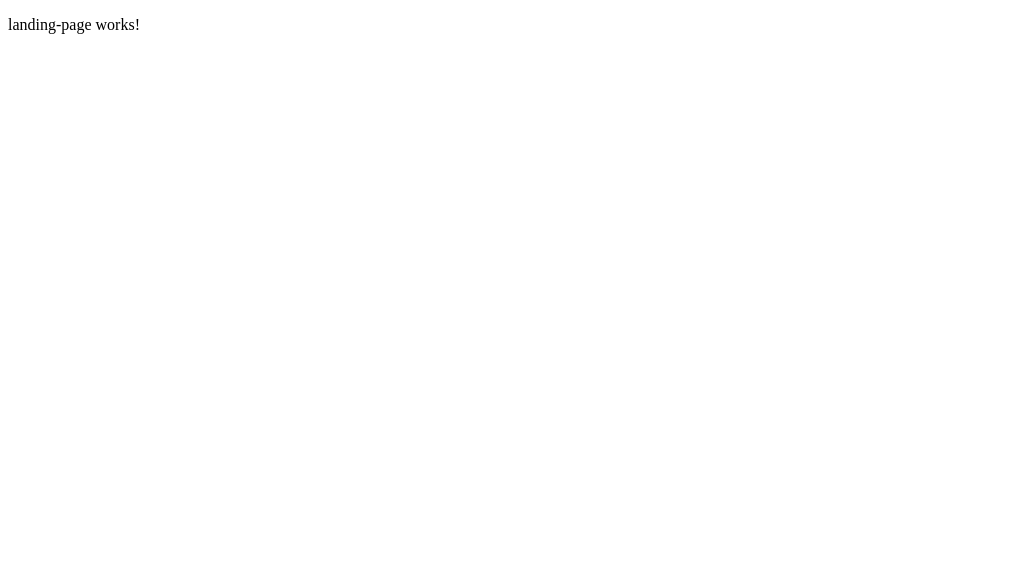
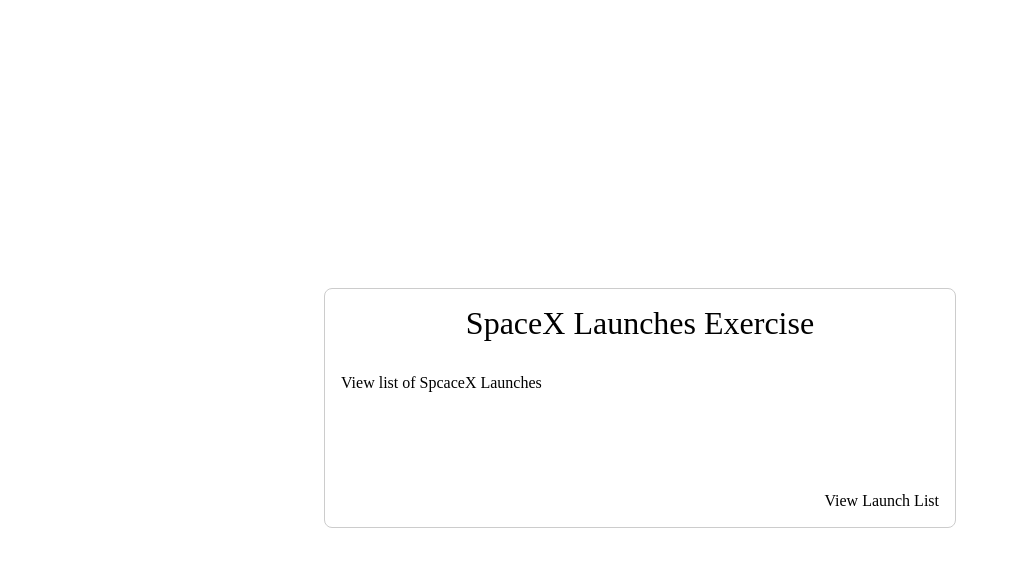
Before and after one commit to Terrence-Me/spaceX-launces, an Angular app: page / in a window 1280 px wide. Shown: the top 566 px of the page, without its empty margins (0-1011 px from the left). Built offline with nearby package versions, Linux system fonts and the light colour scheme.

Commit message:
edit landing page

```diff
--- a/src/landing-page/landing-page.component.css
+++ b/src/landing-page/landing-page.component.css
@@ -0,0 +1,29 @@
+.landing-page-container {
+  display: flex;
+  justify-content: center;
+  align-items: center;
+  height: 100vh;
+}
+
+mat-card {
+  width: 50%;
+  height: 30%;
+  /* background-color: #f0f0f0; */
+  border: 1px solid #ccc;
+  border-radius: 8px;
+  gap: 2rem;
+
+  .mat-mdc-card-header {
+    justify-content: center;
+    align-items: center;
+  }
+
+  .mat-mdc-card-title {
+    font-size: 2rem;
+  }
+
+  .mat-mdc-card-content {
+    font-size: 1rem;
+    height: 50%;
+  }
+}
--- a/src/landing-page/landing-page.component.html
+++ b/src/landing-page/landing-page.component.html
@@ -1 +1,11 @@
-<p>landing-page works!</p>
+<div class="landing-page-container">
+    <mat-card appearance="outlined" class="mat-elevation-z20">
+        <mat-card-header>
+            <mat-card-title>SpaceX Launches Exercise</mat-card-title>
+        </mat-card-header>
+        <mat-card-content> View list of SpcaceX Launches </mat-card-content>
+        <mat-card-actions align="end">
+            <button mat-button>View Launch List</button>
+        </mat-card-actions>
+    </mat-card>
+</div>
```
Also changed, not shown: src/landing-page/landing-page.component.ts (+5 -6 lines).
